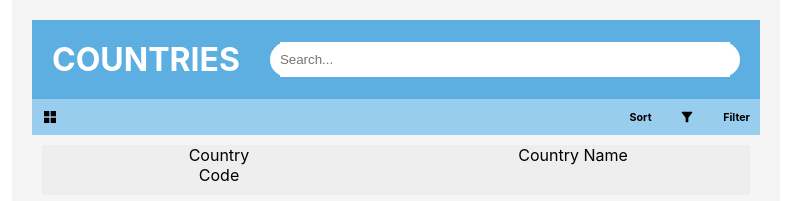
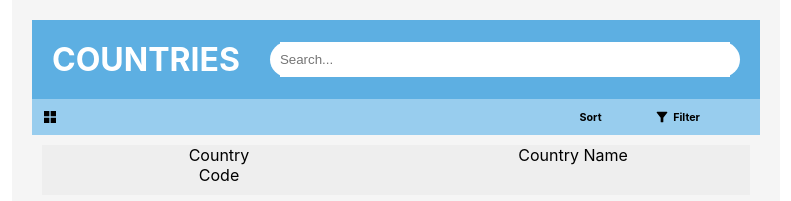
Before and after one commit to DOGANAY06/Country-App-fe, a React (Create React App) app: page / in a window 1280 px wide. Shown: the top 201 px of the page, without its empty margins (244-1035 px from the left). Built offline with nearby package versions, Linux system fonts and the light colour scheme; some icons are missing.

Commit message:
h6 editing

```diff
--- a/src/components/header.js
+++ b/src/components/header.js
@@ -20,9 +20,9 @@ import React from 'react'
       <div className="panel">
         <Icon icon="material-symbols:grid-view" />
         <Icon icon="mdi:sort" style={{marginLeft: "500px"}} />
-        <h6>Sort</h6>
+        <h6 style={{marginRight:"50px"}}>Sort</h6>
         <Icon icon="material-symbols:filter-alt" />
-        <h6>Filter</h6>
+        <h6 style={{marginRight:"50px"}}>Filter</h6>
       </div>
     );
   };
```
